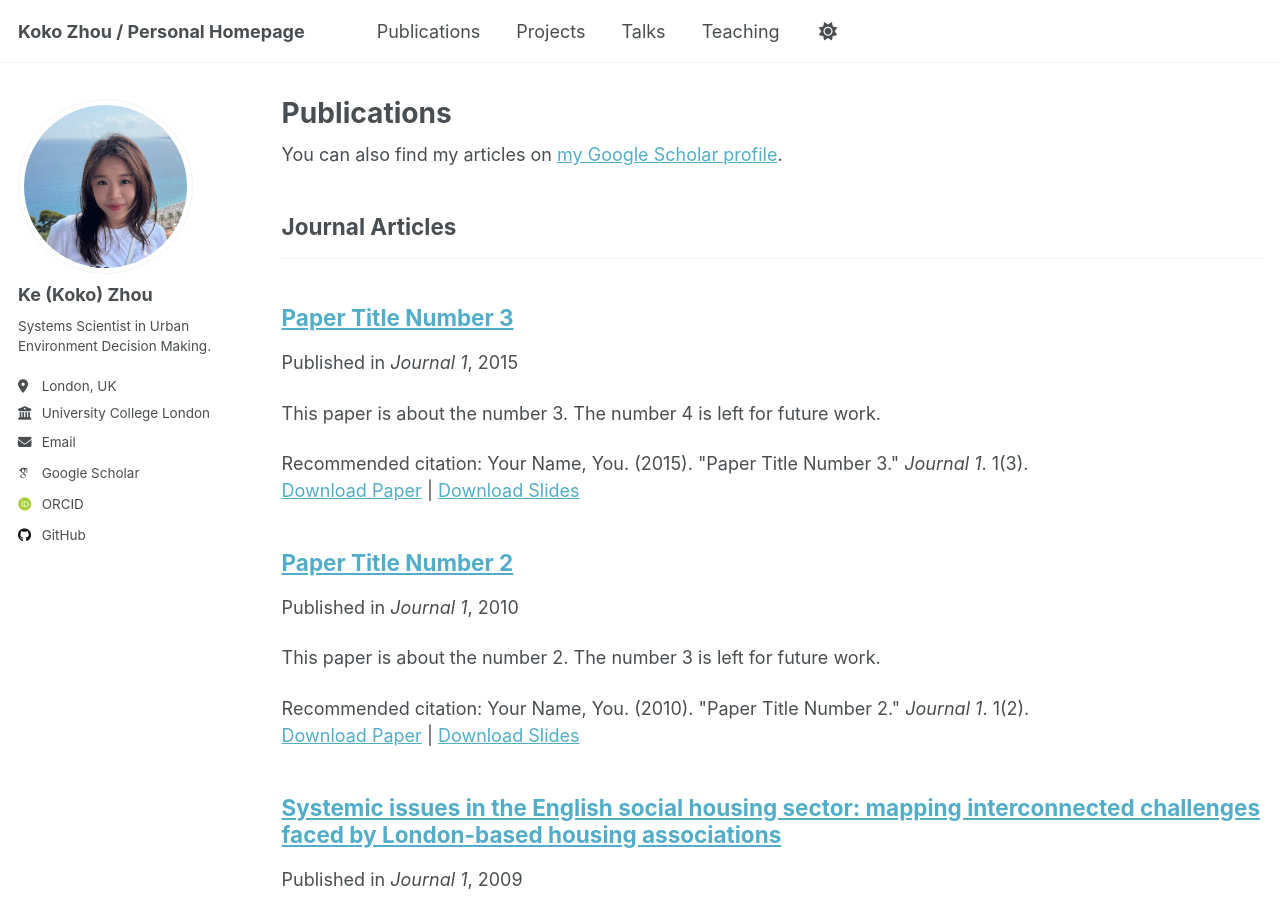
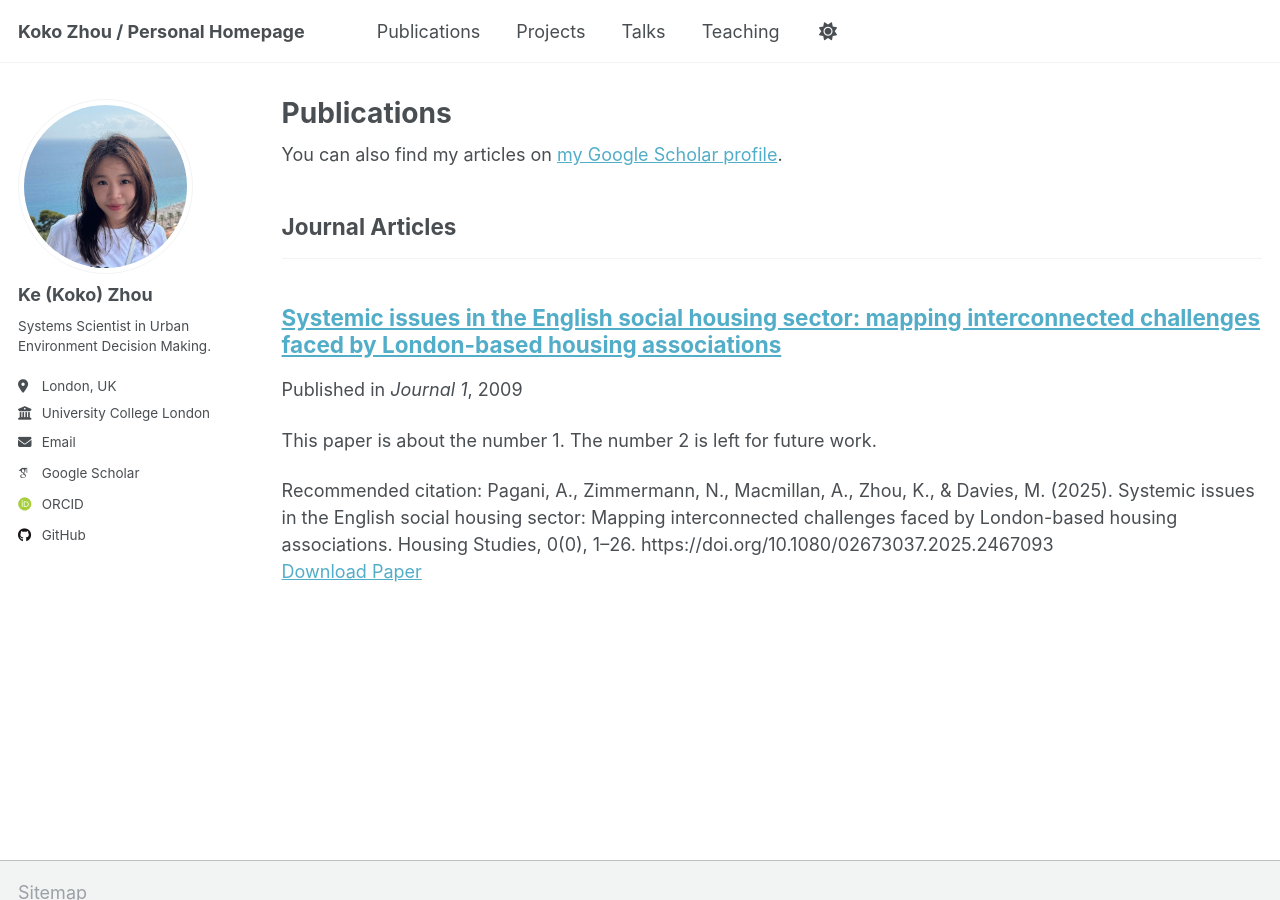
Before and after one commit to kokozhou/kokozhou.github.io, a Jekyll site: the page built from _pages/publications.html, in a window 1280 px wide and 900 px high. Built offline with Jekyll 4.4.1, drawn with Linux system fonts in a browser that asks for light colours; some web fonts are replaced.

Commit message:
publication deleted

```diff
--- a/_publications/2010-10-01-paper-title-number-2.md
+++ /dev/null
@@ -1,14 +0,0 @@
----
-title: "Paper Title Number 2"
-collection: publications
-category: manuscripts
-permalink: /publication/2010-10-01-paper-title-number-2
-excerpt: 'This paper is about the number 2. The number 3 is left for future work.'
-date: 2010-10-01
-venue: 'Journal 1'
-slidesurl: 'http://academicpages.github.io/files/slides2.pdf'
-paperurl: 'http://academicpages.github.io/files/paper2.pdf'
-citation: 'Your Name, You. (2010). &quot;Paper Title Number 2.&quot; <i>Journal 1</i>. 1(2).'
----
-
-The contents above will be part of a list of publications, if the user clicks the link for the publication than the contents of section will be rendered as a full page, allowing you to provide more information about the paper for the reader. When publications are displayed as a single page, the contents of the above "citation" field will automatically be included below this section in a smaller font.
--- a/_publications/2015-10-01-paper-title-number-3.md
+++ /dev/null
@@ -1,14 +0,0 @@
----
-title: "Paper Title Number 3"
-collection: publications
-category: manuscripts
-permalink: /publication/2015-10-01-paper-title-number-3
-excerpt: 'This paper is about the number 3. The number 4 is left for future work.'
-date: 2015-10-01
-venue: 'Journal 1'
-slidesurl: 'http://academicpages.github.io/files/slides3.pdf'
-paperurl: 'http://academicpages.github.io/files/paper3.pdf'
-citation: 'Your Name, You. (2015). &quot;Paper Title Number 3.&quot; <i>Journal 1</i>. 1(3).'
----
-
-The contents above will be part of a list of publications, if the user clicks the link for the publication than the contents of section will be rendered as a full page, allowing you to provide more information about the paper for the reader. When publications are displayed as a single page, the contents of the above "citation" field will automatically be included below this section in a smaller font.
```
Also changed, not shown: _publications/2024-02-17-paper-title-number-4.md (deleted, +0 -13 lines), _publications/2025-03-07-social-housing.md (+1 -0 lines), _teaching/2025-spring-teaching-2.md (+6 -1 lines).
